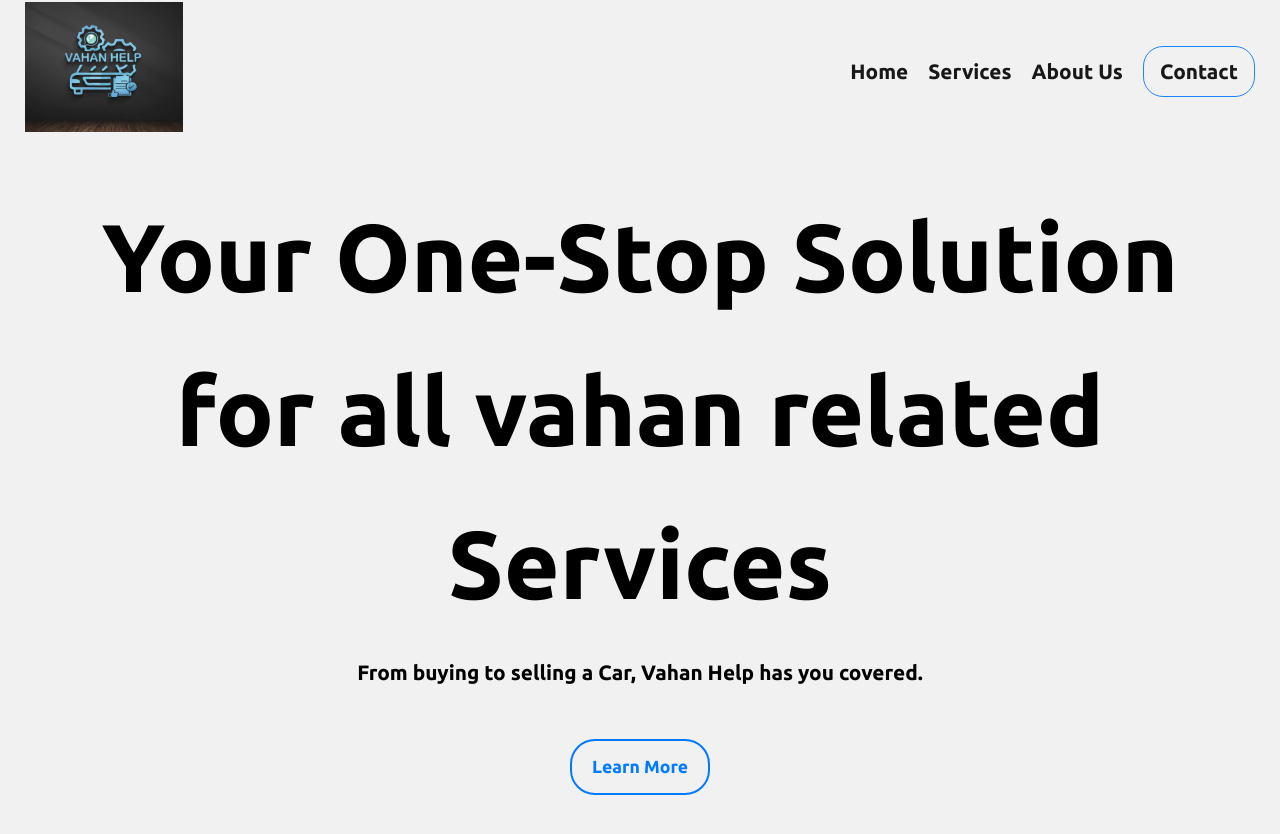
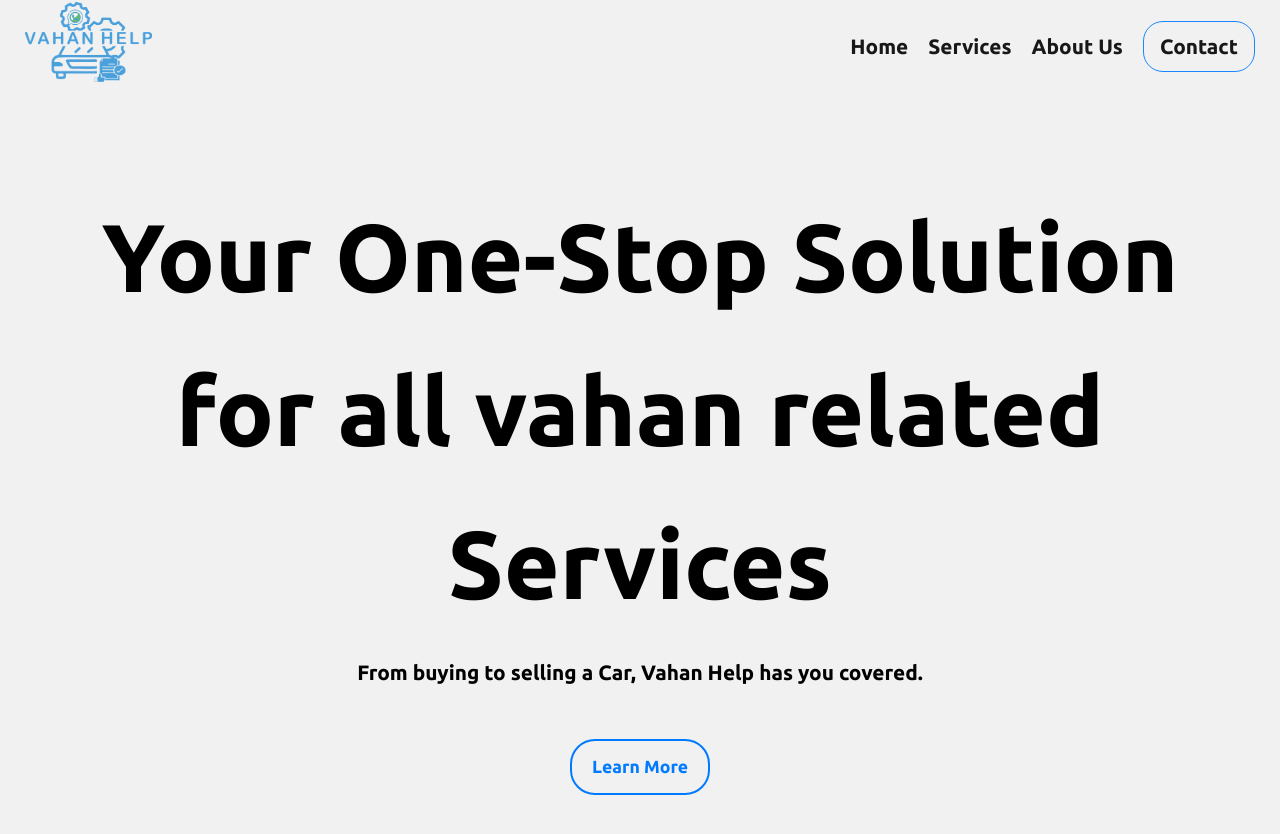
Before and after one commit to vahan-help/vahanhelpm, a website: page index.html in a window 1280 px wide. Shown: the top 834 px of the page. Drawn offline with nearby package versions, Linux system fonts and the light colour scheme.

Commit message:
updating

```diff
--- a/index.html
+++ b/index.html
@@ -18,7 +18,7 @@
     <div class="main">
         <div class="nav">
             <div class="left">
-                <img src="./images/fl.jpeg">
+                <img src="./images/2DPNG.png">
             </div>
             <button class="hamburger">☰</button>
             <div class="right">
@@ -217,7 +217,7 @@
         <div class="footer-col">
            <div class="items">
             <h4>About Us</h4>
-            <img src="./images/fl.jpeg">
+            <img src="./images/2DPNG.png">
            </div>
            <p>
             Vahan Help is your one-stop solution for all car-related services. From maintenance and RTO tasks to insurance, finance, and parts, we handle it all with expertise and care. Trust Vahan Help to keep your vehicle running smoothly and legally compliant.
--- a/script.js
+++ b/script.js
@@ -1,5 +1,4 @@
 document.addEventListener('DOMContentLoaded', () => {
-    // Function to split text into spans
     function breaktext() {
         var h1 = document.querySelector(".head h1");
         var h1text = h1.textContent;
@@ -11,6 +10,7 @@
         });
         h1.innerHTML = clutter;
     }
+
     breaktext();
 
     gsap.from("h1 span", {
@@ -44,10 +44,7 @@
         this.pause();
     });
 
-    // Check if viewport width is below the mobile breakpoint
     const isMobile = window.innerWidth <= 768;
-
-    // ScrollTrigger for the left image and services page
     if (!isMobile) {
         gsap.registerPlugin(ScrollTrigger);
 
@@ -106,6 +103,11 @@
     const totalSlides = slides.length;
     let currentIndex = 0;
 
+    function updateSlider() {
+        const slideWidth = slides[0].clientWidth;
+        container.style.transform = `translateX(-${currentIndex * slideWidth}px)`;
+    }
+
     document.getElementById('next').addEventListener('click', () => {
         if (currentIndex < totalSlides - 1) {
             currentIndex++;
@@ -124,10 +126,11 @@
         updateSlider();
     });
 
+    updateSlider();
+
     const scriptURL = 'https://script.google.com/macros/s/AKfycbw0L7ZhfoXii1ufpHHLnGg2FFIuFnr25e-vR7C2zMinvi-NPCUpa0LsLAIKtZc5X1mM/exec';
     const form = document.getElementById('contactForm');
 
-    // Ensure form exists
     if (form) {
         form.addEventListener('submit', e => {
             e.preventDefault();
@@ -139,5 +142,4 @@
     } else {
         console.error('Form not found!');
     }
-
 });
--- a/style.css
+++ b/style.css
@@ -17,11 +17,9 @@
     background-color: #F1F1F1;
     color: #333;
 }
-/* Navigation Styles */
 .nav .left img{
-    height: 130px;
+    height: 80px;
 }
-
 .nav {
     display: flex;
     justify-content: space-between;
@@ -37,18 +35,15 @@
     z-index: 999;
     opacity: 0.9; /* Slightly increased opacity for better visibility */
 }
-
 .nav .left {
     font-size: 1.2em;
     font-weight: bold;
     color: #333;
 }
-
 .nav .right {
     display: flex;
     align-items: center;
 }
-
 .nav .right a {
     color: black;
     text-decoration: none;
@@ -56,12 +51,10 @@
     font-size: 1.3em;
     transition: color 0.3s ease, text-decoration 0.3s ease;
 }
-
 .nav .right a:hover {
     text-decoration: underline;
     color: black;
 }
-
 .nav .contButton {
     border: 1px solid #007bff;
     border-radius: 20px;
@@ -74,7 +67,6 @@
     transition: background-color 0.3s ease;
     color: black;
 }
-
 .nav .contButton:hover {
     background-color: #007bff;
     color: white;
```
Also changed, not shown: images/2DPNG.png (added).
